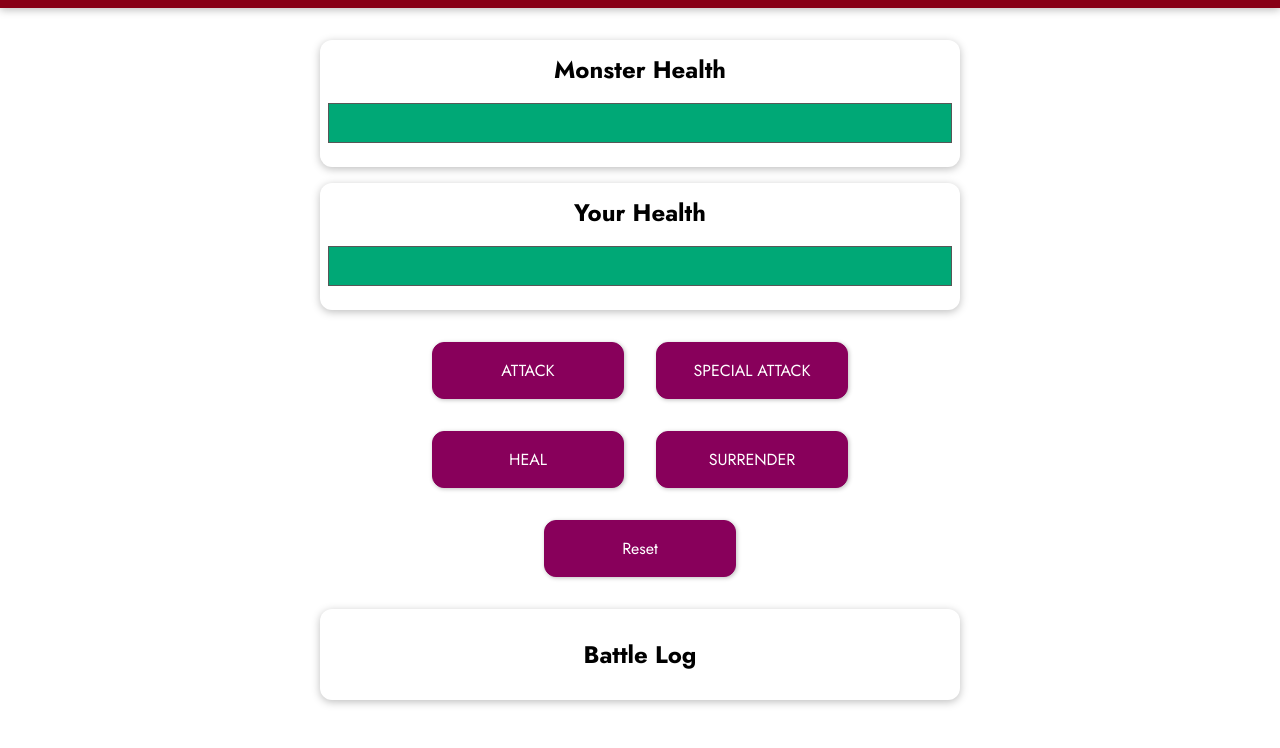
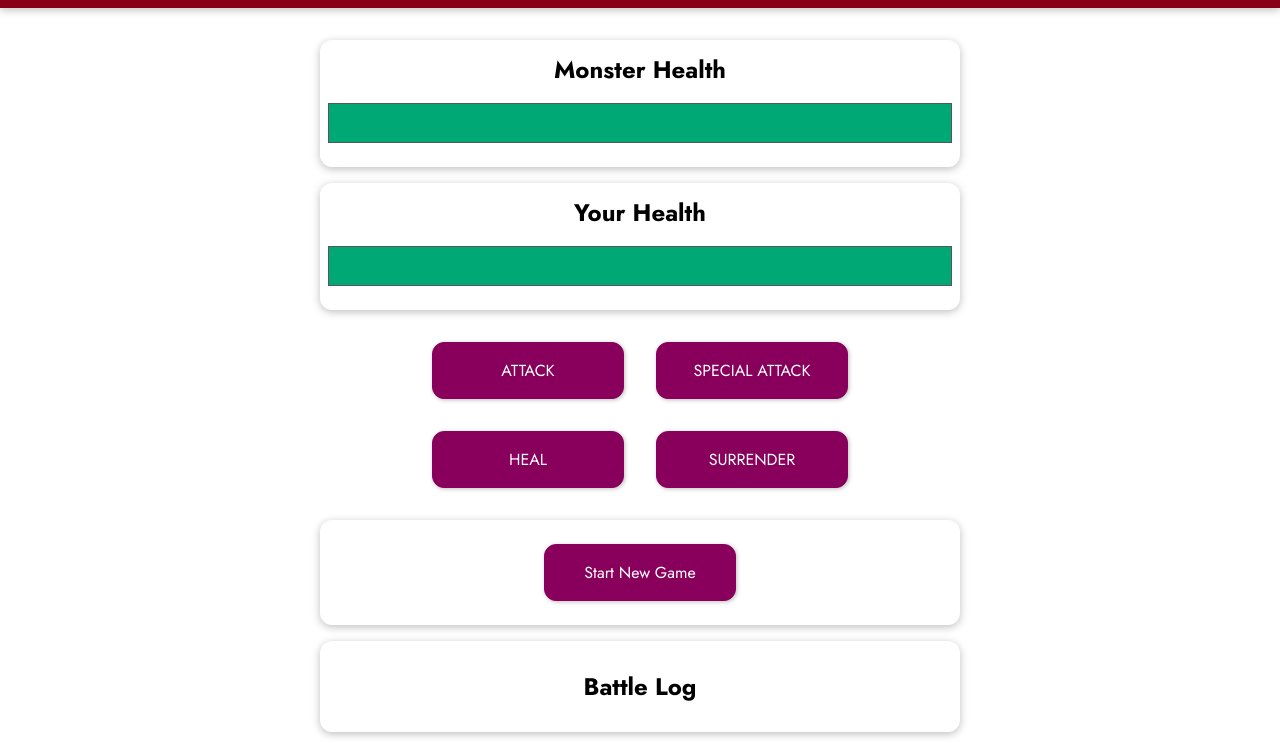
Before and after one commit to DevAffan/Monster-Slayer-Game, a plain HTML site: page index.html in a window 1280 px wide. Shown: the part 97-845 px from the top of the page. Before the commit the page ends 813 px from the top, so only its background shows below. Drawn offline with nearby package versions, Linux system fonts and the light colour scheme.

Commit message:
start new and healthbars

```diff
--- a/app.js
+++ b/app.js
@@ -30,13 +30,25 @@ const app = Vue.createApp({
 
     computed: {
         monsterHealthBar() {
-            return {
-                width: this.monsterHealth + '%',
+            if (this.monsterHealth <= 0) {
+                return {
+                    width: 0,
+                }
+            }
+            else{
+                return { width: this.monsterHealth + '%',
+                }
             }
         },
         playerHealthBar() {
-            return {
-                width: this.playerHealth + '%',
+            if(this.playerHealth <= 0) {
+                return {
+                    width: 0,
+                }
+            }
+            else{
+            return{ width: this.playerHealth + '%',
+                }
             }
         },
         mayUseSpecialAttack() {
@@ -98,12 +110,14 @@ const app = Vue.createApp({
 
         giveUp() {
             this.playerHealth = 0;
+            this.winner = 'monster';
         },
 
-        resetGame() {
+        startnew() {
             this.playerHealth = 100;
             this.monsterHealth = 100;
             this.winner = null;
+            this.currentRound= 0;
         },
 
     }
--- a/index.html
+++ b/index.html
@@ -30,7 +30,7 @@
         </div>
       </section>
 
-      <section v-show="winner !== null">
+      <section v-show="winner">
         <div class="container" >
           <h1 >Game Over!</h1>
           <h3 v-if="winner === 'monster'" >You Lose..</h3>
@@ -40,12 +40,14 @@
         </div>
       </section>
 
-      <section id="controls">
+      <section id="controls" v-show="!winner">
         <button @click="attackMonster">ATTACK</button>
         <button :disabled="mayUseSpecialAttack" @click="specialAttack">SPECIAL ATTACK</button>
         <button @click="healPlayer">HEAL</button>
         <button @click="giveUp">SURRENDER</button>
-        <button @click="resetGame">Reset</button>
+      </section>
+      <section class="container">
+        <button @click="startnew">Start New Game</button>
       </section>
       <section id="log" class="container">
         <h2>Battle Log</h2>
```
